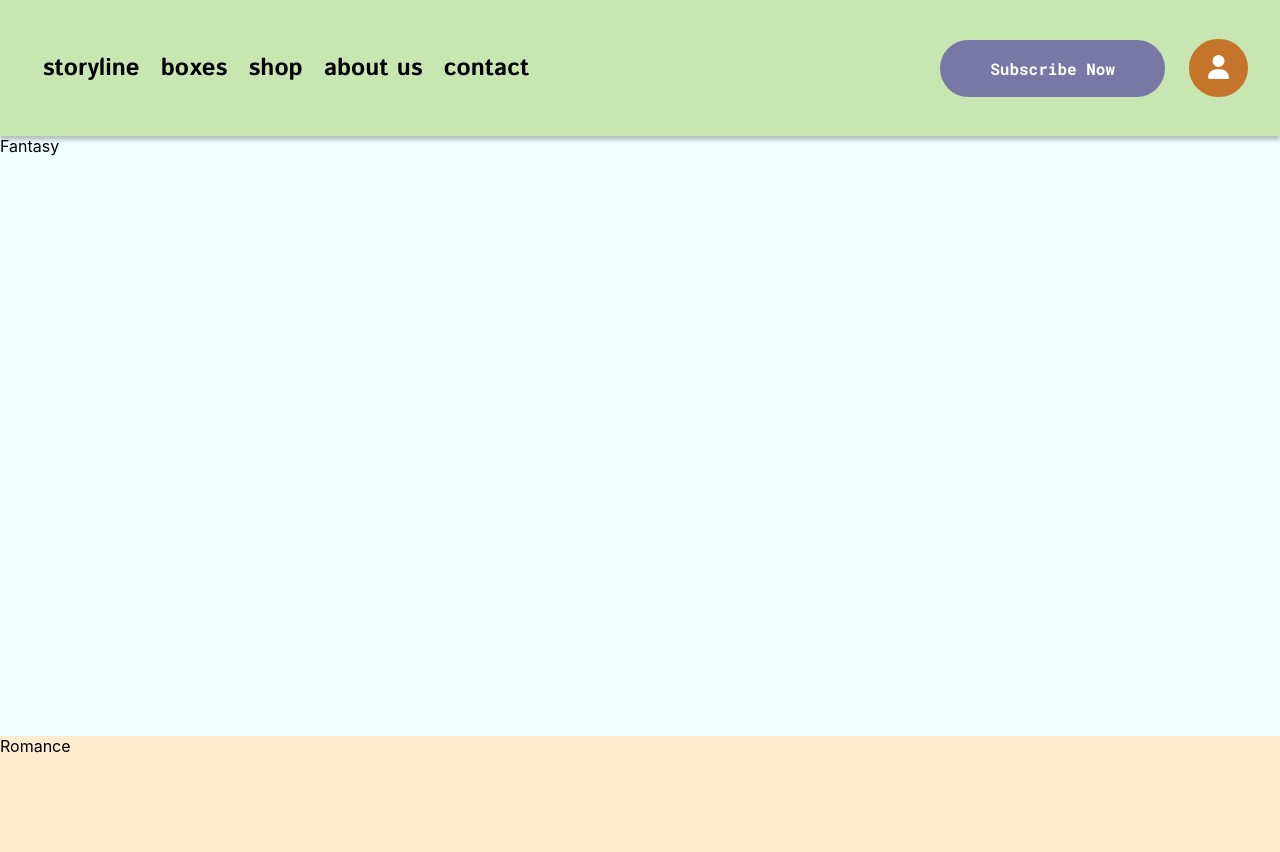
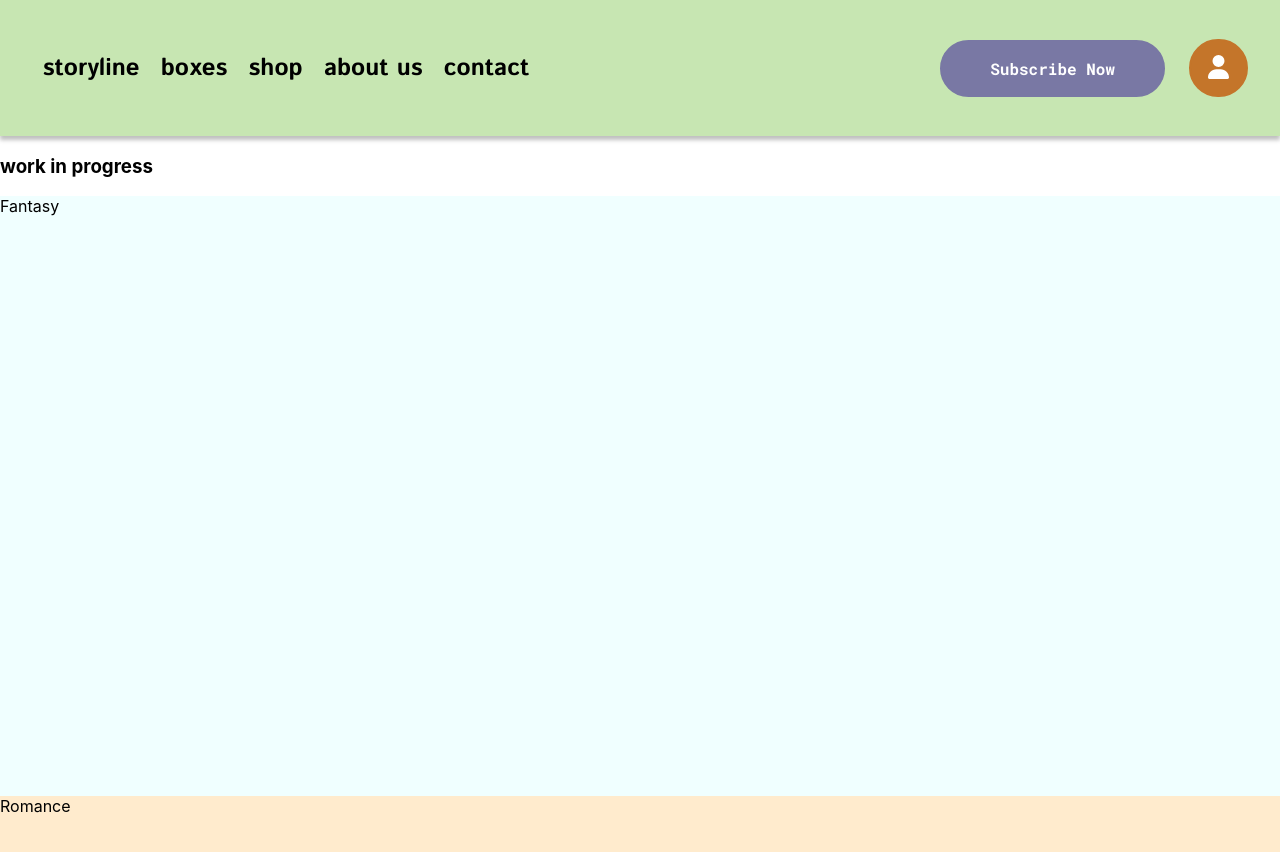
Before and after one commit to thanxanos/storyline, a React (Create React App) app: page /boxes in a window 1280 px wide. Shown: the top 852 px of the page. Built offline with nearby package versions, Linux system fonts and the light colour scheme; a web font is replaced by a local one.

Commit message:
work in progress tag

```diff
--- a/src/components/AboutPage.js
+++ b/src/components/AboutPage.js
@@ -4,6 +4,7 @@ import '../css/aboutpage.css'
 const AboutPage = () => {
   return (
     <div className='about-wrapper'>
+      <h3>work in progress</h3>
       <div id='writers'>
         <div className='writer-div'><h2>Our Writers</h2></div>
         <div className='writer-p'><p>Lorem ipsum odor amet, consectetuer adipiscing elit. Lorem auctor ac platea leo hendrerit cursus. Pretium accumsan vivamus montes facilisi ut turpis erat semper. Dis dolor vitae turpis rutrum montes sem quisque. Nascetur taciti est lacus; primis torquent litora.</p></div>
--- a/src/components/BoxPage.js
+++ b/src/components/BoxPage.js
@@ -4,6 +4,7 @@ import '../css/boxpage.css'
 function BoxPage() {
   return (
     <div>
+      <h3>work in progress</h3>
       <div id="fantasy">Fantasy</div>
       <div id="romance">Romance</div>
       <div id="science-fiction">Science Fiction</div>
--- a/src/components/ShopPage.js
+++ b/src/components/ShopPage.js
@@ -42,6 +42,7 @@ const ShopPage = () => {
   return (
     <div className="shop-wrapper" id="shop">
       <div className="side-menu">
+      <h3>work in progress</h3>
         <div className="menu-list">
           <div className="menu-text" onClick={() => defaultFilter()}><p>All</p></div>
           <div className="menu-text" onClick={() => FilterRomance()}><p>Romance</p></div>
```
